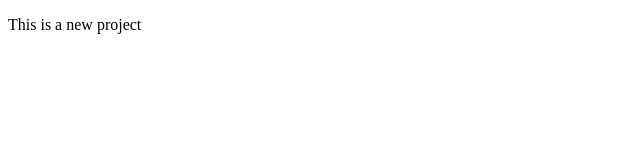
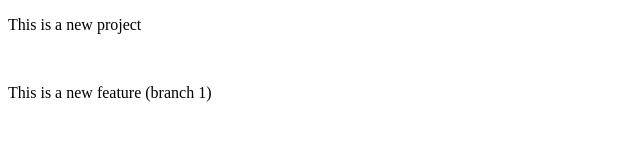
Before and after one commit to rahulkakireddy/LocalRepo, a plain HTML site: page index.html in a window 1280 px wide. Shown: the whole page, without its empty margins (0-640 px from the left). Drawn offline with Linux system fonts and the light colour scheme.

Commit message:
Add new feature

```diff
--- a/index.html
+++ b/index.html
@@ -7,5 +7,7 @@
 </head>
 <body>
     <p> This is a new project </p>
+    <br>
+    <p> This is a new feature (branch 1) </p>
 </body>
 </html>
```
